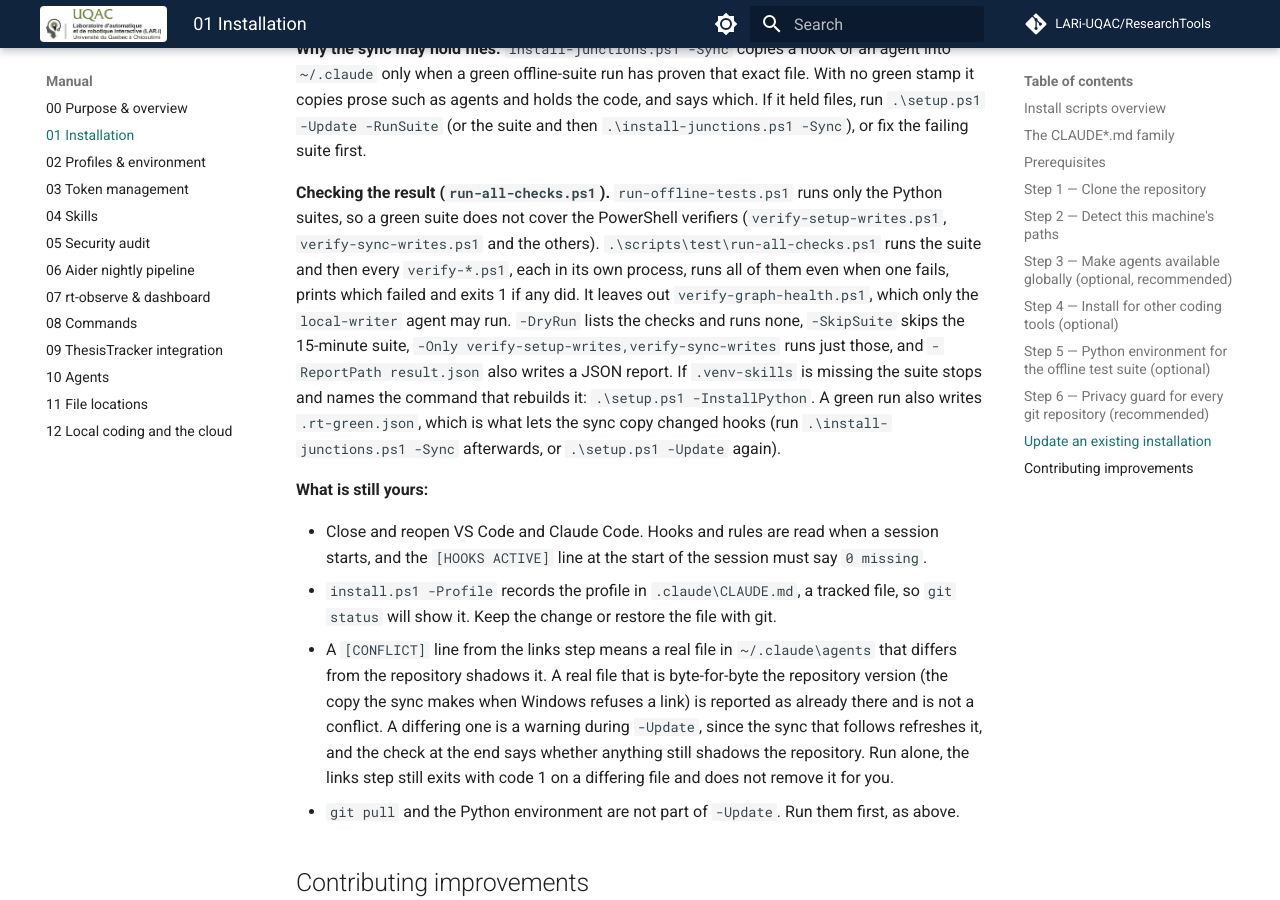
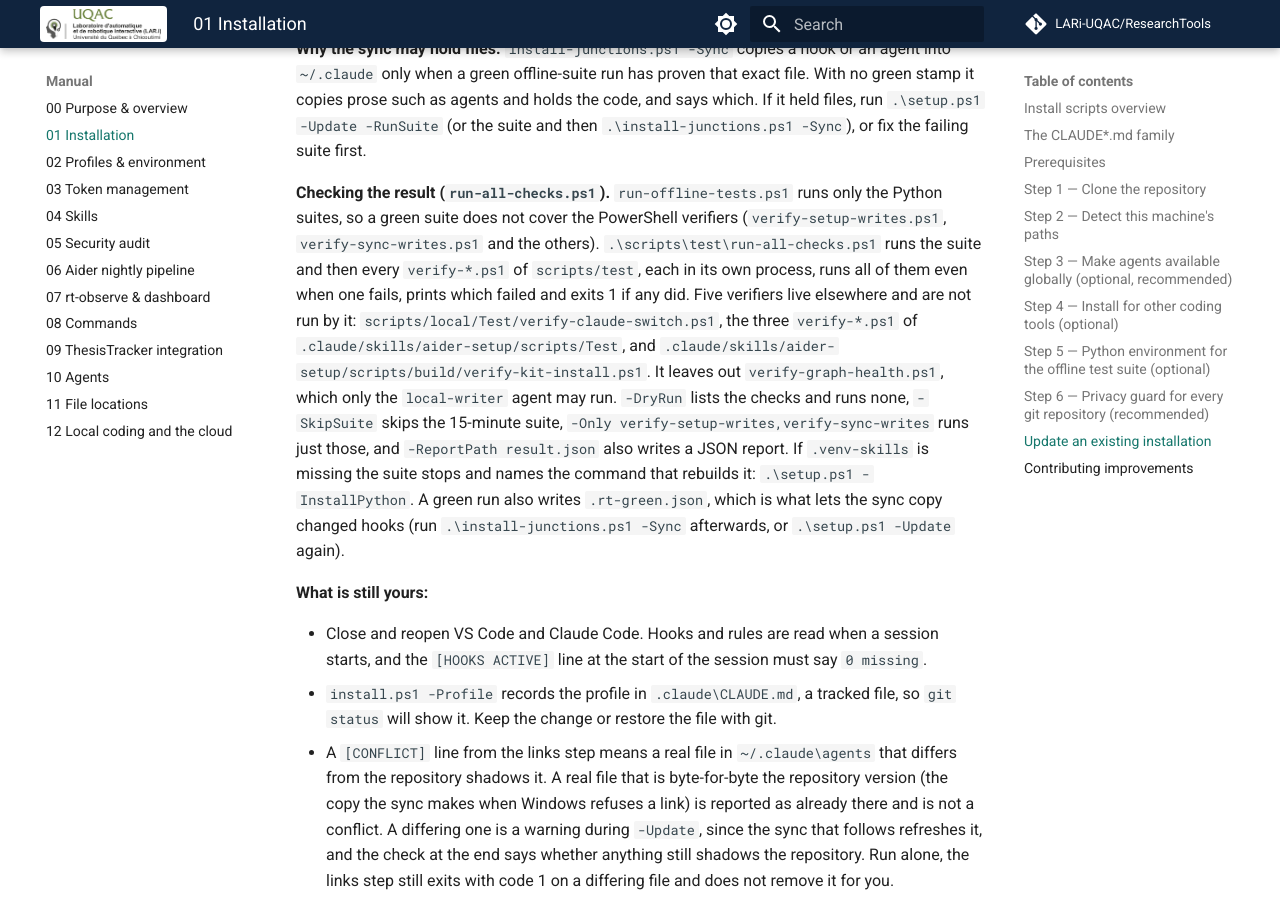
Before and after one commit to LARi-UQAC/ResearchTools, an MkDocs documentation site: the page built from docs/manual/01-installation.md, in a window 1280 px wide and 900 px high, scrolled down 10965 px. Built offline with MkDocs 1.6.1 and Material for MkDocs 9.7.7, drawn with Linux system fonts in a browser that asks for light colours; comment, search, counter and statistics services are not loaded; some of the changed text lies outside the part shown.

Commit message:
docs: new finish-branch refusals, run-all-checks scope, verifier counts
Chapter 12 and testing.md list the added refusals and -DiscardIgnored, chapter 01
and CHANGELOG say run-all-checks covers scripts/test only and name the verifiers it
does not run, and testing.md carries the corrected counts (117 and 72).

Co-Authored-By: Claude Sonnet 5.5 <noreply@anthropic.com>

````diff
--- a/docs/manual/01-installation.md
+++ b/docs/manual/01-installation.md
@@ -301,7 +301,7 @@ git pull --ff-only origin main        # get the new version
 .\setup.ps1 -InstallPython            # only if .venv-skills is missing, or you want to run the offline suite
 .\setup.ps1 -Update -Preview          # shows every step and writes nothing to ~/.claude
 .\setup.ps1 -Update                   # does the update, and asks the three questions below first
-.\scripts\test\run-all-checks.ps1     # optional proof: the offline suite and every verify-*.ps1 (about 15 minutes)
+.\scripts\test\run-all-checks.ps1     # optional proof: the offline suite and the verify-*.ps1 of scripts/test (about 15 minutes)
 ```
 
 **What `-Update` asks, once, before it changes anything.** The domain profile (the names found in
@@ -359,8 +359,10 @@ failing suite first.
 **Checking the result (`run-all-checks.ps1`).** `run-offline-tests.ps1` runs only the Python suites,
 so a green suite does not cover the PowerShell verifiers (`verify-setup-writes.ps1`,
 `verify-sync-writes.ps1` and the others). `.\scripts\test\run-all-checks.ps1` runs the suite and then
-every `verify-*.ps1`, each in its own process, runs all of them even when one fails, prints which
-failed and exits 1 if any did. It leaves out `verify-graph-health.ps1`, which only the
+every `verify-*.ps1` of `scripts/test`, each in its own process, runs all of them even when one
+fails, prints which failed and exits 1 if any did. Five verifiers live elsewhere and are not run by
+it: `scripts/local/Test/verify-claude-switch.ps1`, the three `verify-*.ps1` of
+`.claude/skills/aider-setup/scripts/Test`, and `.claude/skills/aider-setup/scripts/build/verify-kit-install.ps1`. It leaves out `verify-graph-health.ps1`, which only the
 `local-writer` agent may run. `-DryRun` lists the checks and runs none, `-SkipSuite` skips the
 15-minute suite, `-Only verify-setup-writes,verify-sync-writes` runs just those, and
 `-ReportPath result.json` also writes a JSON report. If `.venv-skills` is missing the suite stops
````
Also changed, not shown: .claude/rules/testing.md (+3 -3 lines), CHANGELOG.md (+4 -2 lines), docs/manual/12-local-coding.md (+3 -1 lines), .github/instructions/testing.instructions.md.
